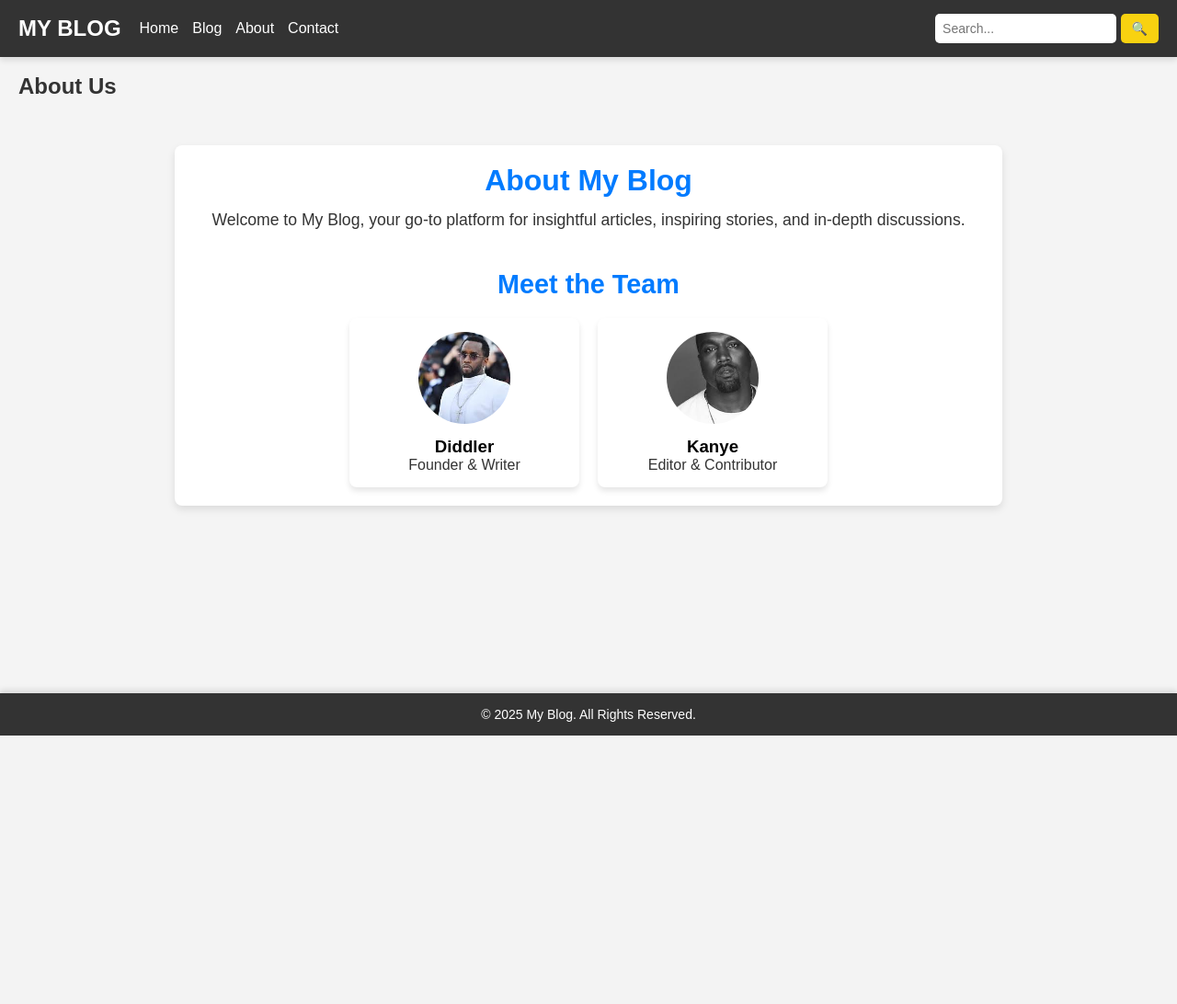
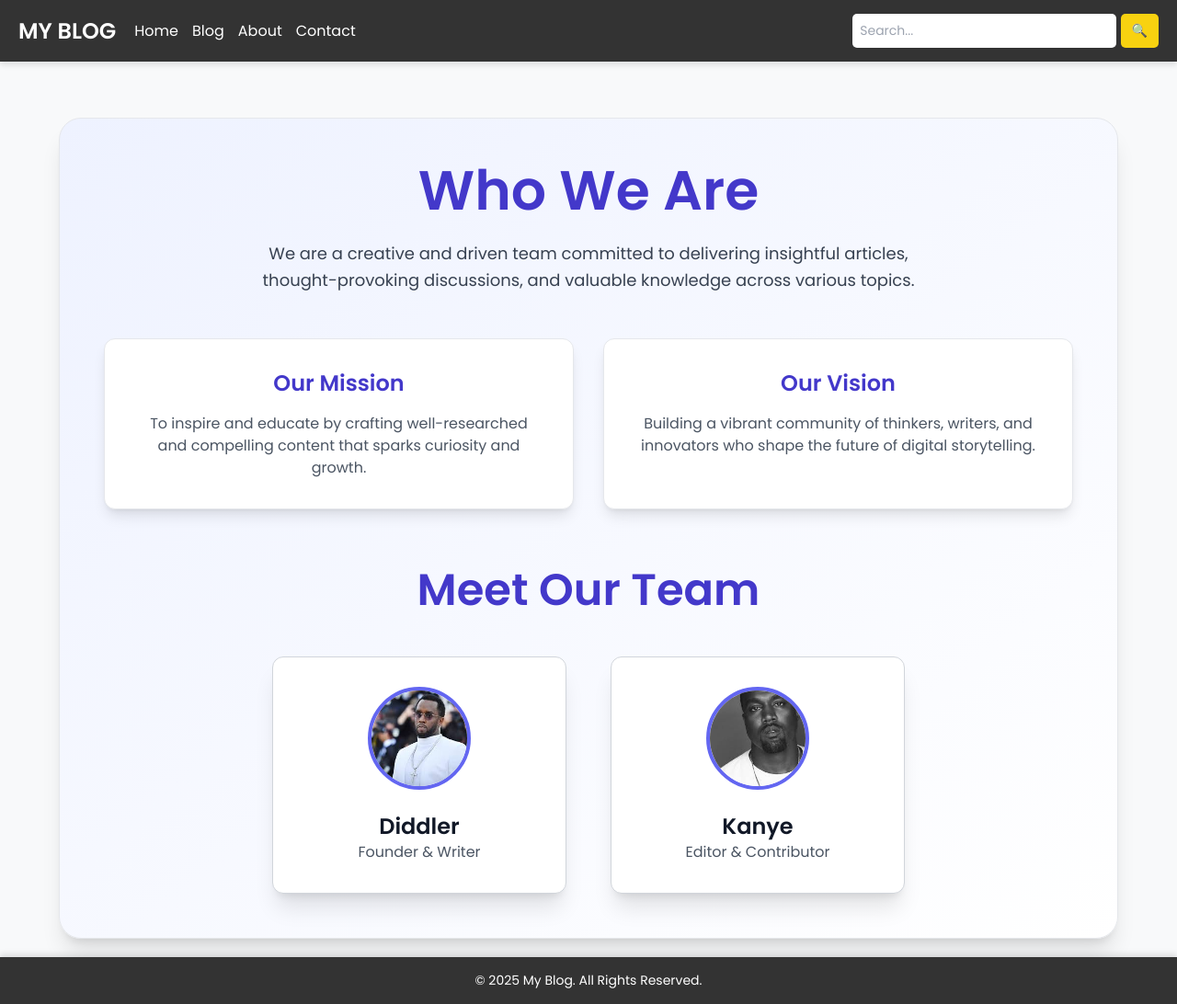
Before and after one commit to ShikharLakhera/blogWebsite, a Django app: page /about/ in a window 1280 px wide. Shown: the whole page at 92% size. Before the commit the page ends 800 px from the top, so only its background shows below. Run offline with Django 4.2, Linux system fonts and the light colour scheme; some libraries are stand-ins or nearby versions.

Commit message:
Changes in the frontend added tailwind in about page

```diff
--- a/blog/templates/blog/about.html
+++ b/blog/templates/blog/about.html
@@ -1,125 +1,60 @@
 {% extends "blog/basic.html" %}
 
-{% block title%}About Us{% endblock %}
+{% block title %}About Us{% endblock %}
 
 {% block css %}
-/* General Styling */
-body {
-    font-family: Arial, sans-serif;
-    margin: 0;
-    padding: 0;
-    background-color: #f4f4f4;
-    color: #333;
-}
+<!-- Tailwind CSS CDN -->
+{% endblock %}
 
-/* Main Container */
-.about-container {
-    max-width: 900px;
-    margin: 50px auto;
-    padding: 20px;
-    background: #fff;
-    box-shadow: 0px 4px 8px rgba(0, 0, 0, 0.1);
-    border-radius: 8px;
-}
-
-/* About Section */
-.about h2 {
-    text-align: center;
-    font-size: 2rem;
-    margin-bottom: 10px;
-    color: #007BFF;
-}
-
-.about p {
-    text-align: center;
-    font-size: 1.1rem;
-    line-height: 1.6;
-    margin-bottom: 20px;
-}
-
-/* Team Section */
-.team {
-    margin-top: 40px;
-    text-align: center;
-}
-
-.team h2 {
-    font-size: 1.8rem;
-    margin-bottom: 20px;
-    color: #007BFF;
-}
-
-/* Team Members Grid */
-.team-members {
-    display: flex;
-    justify-content: center;
-    gap: 20px;
-    flex-wrap: wrap;
-}
-
-/* Individual Team Member */
-.team-member {
-    background: white;
-    padding: 15px;
-    border-radius: 8px;
-    box-shadow: 0px 4px 6px rgba(0, 0, 0, 0.1);
-    text-align: center;
-    width: 250px;
-    transition: transform 0.3s ease-in-out;
-}
-
-.team-member:hover {
-    transform: scale(1.05);
-}
-
-.team-member img {
-    width: 100px;
-    height: 100px;
-    border-radius: 50%;
-    object-fit: cover;
-    margin-bottom: 10px;
-}
-
-
-/* Make Team Member Links Black */
-.team-member h3 a {
-    color: black; /* Sets text color to black */
-    text-decoration: none; /* Removes underline */
-    transition: color 0.3s ease-in-out;
-}
-
-.team-member h3 a:hover {
-    color: #555; /* Dark gray on hover for subtle effect */
-}
-
-
-{%endblock%}
+{% block head %}
+    <script src="https://cdn.tailwindcss.com"></script>
+{% endblock %}
 
 {% block body %}
-
 {% load static %}
 
-    <h2>About Us</h2>
-    <main class="about-container">
-        <section class="about">
-            <h2>About My Blog</h2>
-            <p>Welcome to My Blog, your go-to platform for insightful articles, inspiring stories, and in-depth discussions.</p>
-        </section>
+<main class="max-w-6xl mx-auto p-12 bg-gradient-to-br from-indigo-50 to-white shadow-xl rounded-3xl mt-12 border border-gray-200">
+    <!-- About Section -->
+    <section class="text-center mb-12">
+        <h2 class="text-6xl font-extrabold text-indigo-700 mb-6">Who We Are</h2>
+        <p class="text-lg text-gray-700 leading-relaxed max-w-3xl mx-auto">We are a creative and driven team committed to delivering insightful articles, thought-provoking discussions, and valuable knowledge across various topics.</p>
+    </section>
 
-        <section class="team">
-            <h2>Meet the Team</h2>
-            <div class="team-members">
-                <div class="team-member">
-                    <img src="{% static 'blog/images/diddy.jpeg' %}" alt="John Doe">
-                    <h3><a href='https://www.youtube.com/watch?v=-BC7_Xb0z5s' target="_blank" rel="noopener noreferrer">Diddler</a></h3>
-                    <p>Founder & Writer</p>
-                </div>
-                <div class="team-member">
-                    <img src="{% static 'blog/images/kanye.jpeg' %}" alt="Jane Smith">
-                    <h3><a href='https://www.youtube.com/watch?v=GzlKja1ySzo' target="_blank" rel="noopener noreferrer">Kanye</a></h3>
-                    <p>Editor & Contributor</p>
-                </div>
+    <!-- Mission & Vision Section -->
+    <section class="grid grid-cols-1 md:grid-cols-2 gap-8 mb-16">
+        <div class="bg-white p-8 rounded-xl shadow-lg flex flex-col items-center text-center border border-gray-200">
+            <h3 class="text-2xl font-bold text-indigo-700 mb-4">Our Mission</h3>
+            <p class="text-gray-600">To inspire and educate by crafting well-researched and compelling content that sparks curiosity and growth.</p>
+        </div>
+        <div class="bg-white p-8 rounded-xl shadow-lg flex flex-col items-center text-center border border-gray-200">
+            <h3 class="text-2xl font-bold text-indigo-700 mb-4">Our Vision</h3>
+            <p class="text-gray-600">Building a vibrant community of thinkers, writers, and innovators who shape the future of digital storytelling.</p>
+        </div>
+    </section>
+
+    <!-- Team Section -->
+    <section class="text-center">
+        <h2 class="text-5xl font-bold text-indigo-700 mb-12">Meet Our Team</h2>
+        <div class="flex flex-wrap justify-center gap-12">
+            <!-- Team Member 1 -->
+            <div class="bg-white p-8 rounded-xl shadow-xl transform transition duration-300 hover:scale-105 border border-gray-300 text-center w-80">
+                <img src="{% static 'blog/images/diddy.jpeg' %}" alt="Diddler" class="w-28 h-28 rounded-full mx-auto mb-6 object-cover border-4 border-indigo-500">
+                <h3 class="text-2xl font-semibold">
+                    <a href="https://www.youtube.com/watch?v=-BC7_Xb0z5s" target="_blank" rel="noopener noreferrer" class="text-gray-900 hover:text-indigo-600 transition">Diddler</a>
+                </h3>
+                <p class="text-gray-600">Founder & Writer</p>
             </div>
-        </section>
-    </main>
-    {%endblock%}
+
+            <!-- Team Member 2 -->
+            <div class="bg-white p-8 rounded-xl shadow-xl transform transition duration-300 hover:scale-105 border border-gray-300 text-center w-80">
+                <img src="{% static 'blog/images/kanye.jpeg' %}" alt="Kanye" class="w-28 h-28 rounded-full mx-auto mb-6 object-cover border-4 border-indigo-500">
+                <h3 class="text-2xl font-semibold">
+                    <a href="https://www.youtube.com/watch?v=GzlKja1ySzo" target="_blank" rel="noopener noreferrer" class="text-gray-900 hover:text-indigo-600 transition">Kanye</a>
+                </h3>
+                <p class="text-gray-600">Editor & Contributor</p>
+            </div>
+        </div>
+    </section>
+</main>
+
+{% endblock %}
--- a/blog/templates/blog/basic.html
+++ b/blog/templates/blog/basic.html
@@ -4,6 +4,8 @@
     <meta charset="UTF-8">
     <meta name="viewport" content="width=device-width, initial-scale=1.0">
     <title>{% block title %}My Blog{% endblock %}</title>
+    {% comment %} <link href="https://cdn.tailwindcss.com" rel="stylesheet"> {% endcomment %}
+
     <style>
         @import url('https://fonts.googleapis.com/css2?family=Poppins:wght@300;400;600&display=swap');
 
@@ -131,6 +133,8 @@
         {% block css %}
         {% endblock %}
     </style>
+    {% block head %}
+    {% endblock %}
 </head>
 <body>
     <header>
--- a/blog/templates/blog/search.html
+++ b/blog/templates/blog/search.html
@@ -84,7 +84,7 @@ h2 {
             {% endfor %}
         </ul>
     {% else %}
-        <p class="no-results">No results found for "{{ query }}". Try a different search.</p>
+        <p class="no-results">No results found for "{{ query|truncatewords:30}}". Try a different search.</p>
     {% endif %}
 </div>
 {% endblock %}
--- a/blog/views.py
+++ b/blog/views.py
@@ -33,5 +33,14 @@ def about(request):
 
 def search(request):
     query = request.GET.get('query', '').strip()
-    posts=BlogPost.objects.filter(title__icontains=query)
-    return render(request, 'blog/search.html',{'results':posts})
+    if not query:
+        return redirect(reverse_lazy('blog:home'))  # Redirect to homepage if no query provided
+    elif len(query)>80:
+        #messages.error(request, "Search query is too long.")
+        posts=BlogPost.objects.none()
+    else:
+        postsTitle=BlogPost.objects.filter(title__icontains=query)
+        postBlog=BlogPost.objects.filter(content__icontains=query)
+        posts=postsTitle.union(postBlog)
+
+    return render(request, 'blog/search.html',{'results':posts,'query':query})
```
